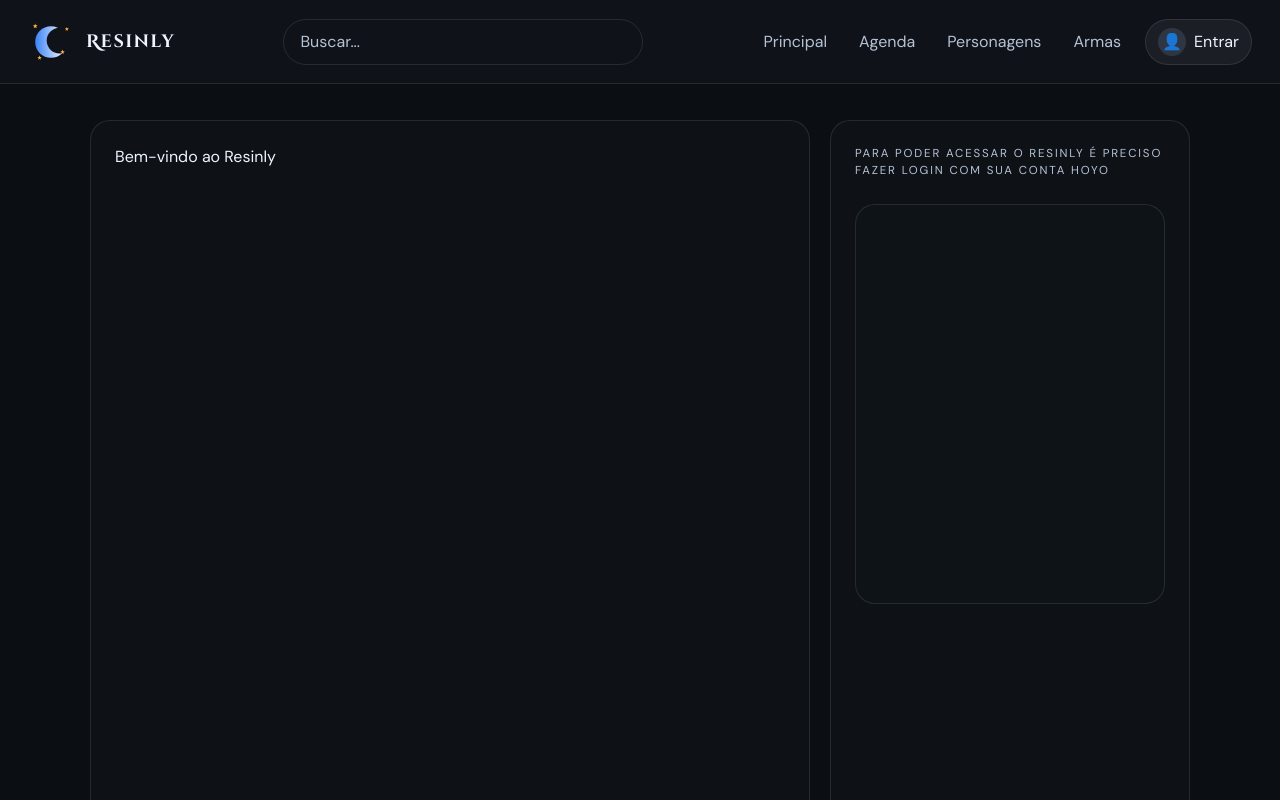
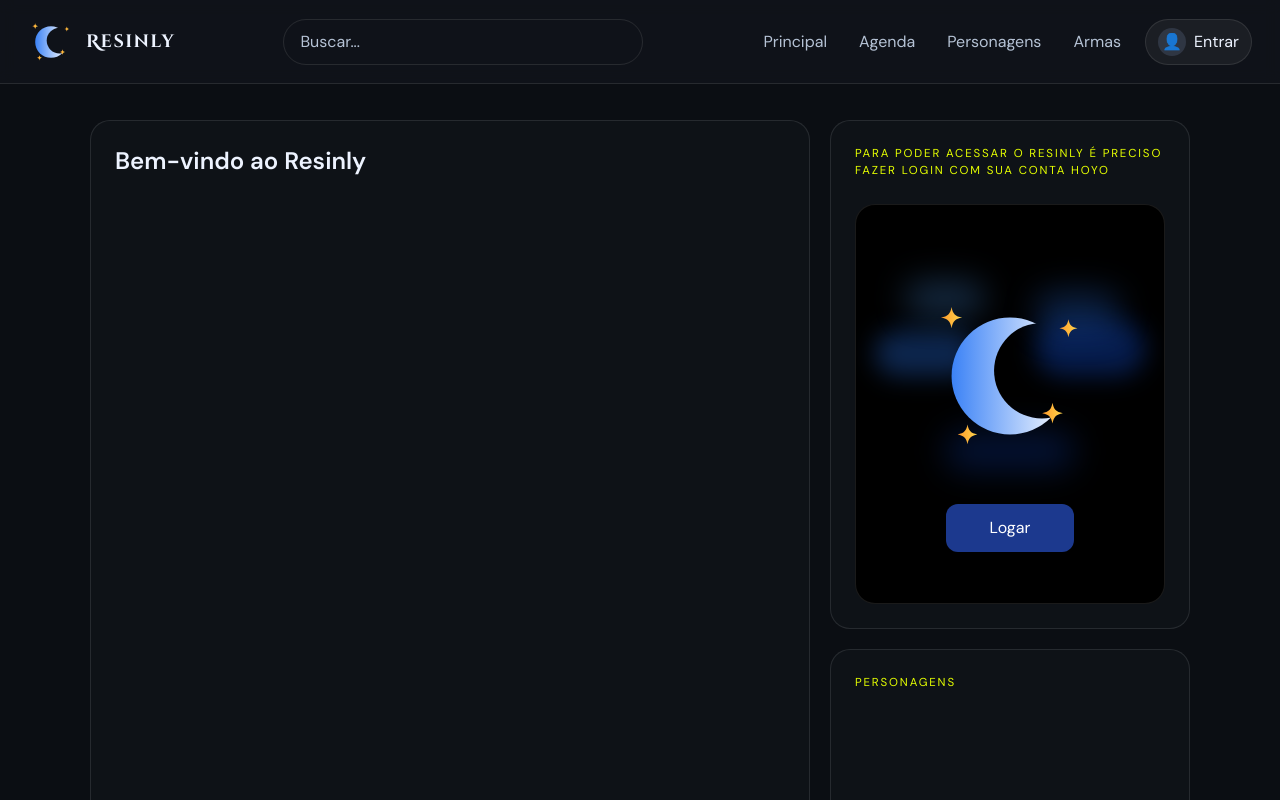
Before and after one commit to Marlon-DH/Resinly, a React (Vite) app in the folder frontend/: page / in a window 1280 px wide. Shown: the top 800 px of the page. Built offline with nearby package versions, Linux system fonts and the light colour scheme; no server answers.

Commit message:
feat: adicionar logo e animações de login na página inicial

```diff
--- a/frontend/src/components/Logo.tsx
+++ b/frontend/src/components/Logo.tsx
@@ -14,30 +14,41 @@ export default function Logo({ size = 64 }: { size?: number }) {
           <stop offset="0%" stopColor="#3b82f6" />
           <stop offset="100%" stopColor="#ffffff" />
         </linearGradient>
+
         <linearGradient id="starGrad" x1="0" x2="1">
           <stop offset="0%" stopColor="#ff9a2a" />
           <stop offset="100%" stopColor="#ffd54d" />
         </linearGradient>
-      </defs>
 
-      <rect width="64" height="64" rx="12" fill="transparent" />
-
-      <defs>
+        {/* Máscara da lua */}
         <mask id="crescentMask">
           <rect width="64" height="64" fill="white" />
-          {/* círculo que vai "cortar" parte da lua */}
-          <circle cx="40" cy="26" r="18" fill="black" />
+
+          <circle
+            cx="40"
+            cy="26"
+            r="18"
+            fill="black"
+          />
         </mask>
 
-        {/* Forma de estrela (unitária) usada por <use/> e escalada */}
-        <polygon
-          id="starShape"
-          points="0,-1 0.2351,-0.3236 0.9511,-0.3090 0.3804,0.1236 0.5878,0.8090 0,0.4 -0.5878,0.8090 -0.3804,0.1236 -0.9511,-0.3090 -0.2351,-0.3236"
-        />
+        {/* Brilho em formato de estrela */}
+        <g id="sparkle">
+          <path
+            d="
+              M 0 -1
+              C 0.12 -0.35 0.35 -0.12 1 0
+              C 0.35 0.12 0.12 0.35 0 1
+              C -0.12 0.35 -0.35 0.12 -1 0
+              C -0.35 -0.12 -0.12 -0.35 0 -1
+              Z
+            "
+          />
+        </g>
       </defs>
 
       <g transform="translate(4,4)">
-        {/* Lua minguante: desenhada como círculo com máscara para formar crescente */}
+        {/* LUA MINGUANTE */}
         <circle
           cx="28"
           cy="28"
@@ -46,12 +57,31 @@ export default function Logo({ size = 64 }: { size?: number }) {
           mask="url(#crescentMask)"
         />
 
-        {/* Estrelas maiores em volta (usar shape unit e escalar) */}
+        {/* ESTRELAS / BRILHOS */}
         <g fill="url(#starGrad)">
-          <use href="#starShape" transform="translate(6,6) scale(3.6)" />
-          <use href="#starShape" transform="translate(50,10) scale(3.0)" />
-          <use href="#starShape" transform="translate(12,50) scale(3.2)" />
-          <use href="#starShape" transform="translate(44,42) scale(3.4)" />
+          {/* Brilho 1 */}
+          <use
+            href="#sparkle"
+            transform="translate(6,6) scale(4)"
+          />
+
+          {/* Brilho 2 */}
+          <use
+            href="#sparkle"
+            transform="translate(50,10) scale(3.4)"
+          />
+
+          {/* Brilho 3 */}
+          <use
+            href="#sparkle"
+            transform="translate(12,50) scale(3.7)"
+          />
+
+          {/* Brilho 4 */}
+          <use
+            href="#sparkle"
+            transform="translate(44,42) scale(3.9)"
+          />
         </g>
       </g>
     </svg>
--- a/frontend/src/pages/Home.tsx
+++ b/frontend/src/pages/Home.tsx
@@ -1,6 +1,6 @@
-
 import { useEffect, useState } from "react";
 import NavBar from "../components/NavBar";
+import Logo from "../components/Logo";
 
 type Page = "home" | "agenda" | "characters" | "weapons";
 
@@ -25,14 +25,19 @@ export default function Home({
 }) {
   const [personagemAtual, setPersonagemAtual] = useState(0);
   const [armaAtual, setArmaAtual] = useState(0);
+  const [loginAtivo, setLoginAtivo] = useState(false);
 
   useEffect(() => {
     const intervaloPersonagens = setInterval(() => {
-      setPersonagemAtual((atual) => (atual + 1) % personagens.length);
+      setPersonagemAtual(
+        (atual) => (atual + 1) % personagens.length,
+      );
     }, 3000);
 
     const intervaloArmas = setInterval(() => {
-      setArmaAtual((atual) => (atual + 1) % armas.length);
+      setArmaAtual(
+        (atual) => (atual + 1) % armas.length,
+      );
     }, 3000);
 
     return () => {
@@ -50,7 +55,9 @@ export default function Home({
 
           {/* CARD PRINCIPAL */}
           <article className="min-h-[420px] rounded-[20px] border border-white/10 bg-[#10141a]/80 p-6">
-            <h1>Bem-vindo ao Resinly</h1>
+            <h1 className="text-2xl font-semibold">
+              Bem-vindo ao Resinly
+            </h1>
           </article>
 
           <div className="grid gap-5">
@@ -58,27 +65,299 @@ export default function Home({
             {/* LOGIN */}
             <article className="min-h-[400px] rounded-[20px] border border-white/10 bg-[#10141a]/80 p-6">
 
-              <p className="mb-6 text-[0.72rem] uppercase tracking-[0.16em] text-[#b5c2d5]">
+              <p className="mb-6 text-[0.72rem] uppercase tracking-[0.16em] text-[#e5ff00]">
                 Para poder acessar o Resinly é preciso fazer login com sua conta Hoyo
               </p>
 
-              <div className="min-h-[400px] rounded-[20px] border border-white/10 bg-[#10141a]/80 p-6">
+              {/* CAIXA PRETA */}
+              <div className="relative flex min-h-[400px] items-center justify-center overflow-hidden rounded-[20px] border border-white/10 bg-black">
+
+                <div className="relative flex flex-col items-center">
+
+                  {/* ÁREA DA LUA */}
+                  <div className="relative h-[240px] w-[280px]">
+
+                    {/* BRILHO ATRÁS DA LUA */}
+                    <div
+                      className={`
+                        absolute
+                        left-1/2
+                        top-1/2
+                        h-[210px]
+                        w-[210px]
+                        -translate-x-1/2
+                        -translate-y-1/2
+                        rounded-full
+                        bg-blue-400/30
+                        blur-3xl
+                        transition-all
+                        duration-700
+                        ${
+                          loginAtivo
+                            ? "scale-125 opacity-100"
+                            : "scale-75 opacity-0"
+                        }
+                      `}
+                    />
+
+                    {/* NUVEM 1 */}
+                    <div
+                      className="
+                        absolute
+                        left-[5px]
+                        top-[75px]
+                        h-[45px]
+                        w-[100px]
+                        rounded-full
+                        bg-blue-500/30
+                        blur-md
+                      "
+                    />
+
+                    {/* NUVEM 2 */}
+                    <div
+                      className="
+                        absolute
+                        right-[5px]
+                        top-[65px]
+                        h-[55px]
+                        w-[110px]
+                        rounded-full
+                        bg-blue-600/30
+                        blur-md
+                      "
+                    />
+
+                    {/* NUVEM 3 */}
+                    <div
+                      className="
+                        absolute
+                        left-[35px]
+                        top-[25px]
+                        h-[35px]
+                        w-[80px]
+                        rounded-full
+                        bg-blue-400/25
+                        blur-lg
+                      "
+                    />
+
+                    {/* NUVEM 4 */}
+                    <div
+                      className="
+                        absolute
+                        right-[30px]
+                        top-[35px]
+                        h-[40px]
+                        w-[85px]
+                        rounded-full
+                        bg-blue-500/25
+                        blur-lg
+                      "
+                    />
+
+                    {/* NUVEM 5 */}
+                    <div
+                      className="
+                        absolute
+                        bottom-[25px]
+                        left-1/2
+                        h-[40px]
+                        w-[130px]
+                        -translate-x-1/2
+                        rounded-full
+                        bg-blue-600/20
+                        blur-lg
+                      "
+                    />
+
+                    {/* ESTRELA 1 */}
+                    <div
+                      className={`
+                        absolute
+                        left-[25px]
+                        top-[20px]
+                        text-[22px]
+                        leading-none
+                        text-white
+                        transition-all
+                        duration-700
+                        ${
+                          loginAtivo
+                            ? "scale-100 rotate-0 opacity-100"
+                            : "scale-0 rotate-90 opacity-0"
+                        }
+                      `}
+                    >
+                      ✦
                     </div>
 
-              <div className="flex min-h-[300px] items-center justify-center">
+                    {/* ESTRELA 2 */}
+                    <div
+                      className={`
+                        absolute
+                        right-[20px]
+                        top-[25px]
+                        text-[28px]
+                        leading-none
+                        text-blue-100
+                        transition-all
+                        delay-100
+                        duration-700
+                        ${
+                          loginAtivo
+                            ? "scale-100 rotate-0 opacity-100"
+                            : "scale-0 rotate-90 opacity-0"
+                        }
+                      `}
+                    >
+                      ✦
+                    </div>
+
+                    {/* ESTRELA 3 */}
+                    <div
+                      className={`
+                        absolute
+                        left-[15px]
+                        top-[135px]
+                        text-[18px]
+                        leading-none
+                        text-blue-200
+                        transition-all
+                        delay-150
+                        duration-700
+                        ${
+                          loginAtivo
+                            ? "scale-100 rotate-0 opacity-100"
+                            : "scale-0 rotate-90 opacity-0"
+                        }
+                      `}
+                    >
+                      ✦
+                    </div>
+
+                    {/* ESTRELA 4 */}
+                    <div
+                      className={`
+                        absolute
+                        right-[10px]
+                        top-[145px]
+                        text-[24px]
+                        leading-none
+                        text-white
+                        transition-all
+                        delay-200
+                        duration-700
+                        ${
+                          loginAtivo
+                            ? "scale-100 rotate-0 opacity-100"
+                            : "scale-0 rotate-90 opacity-0"
+                        }
+                      `}
+                    >
+                      ✦
+                    </div>
+
+                    {/* ESTRELA 5 */}
+                    <div
+                      className={`
+                        absolute
+                        bottom-[20px]
+                        left-[40px]
+                        text-[17px]
+                        leading-none
+                        text-blue-200
+                        transition-all
+                        delay-300
+                        duration-700
+                        ${
+                          loginAtivo
+                            ? "scale-100 rotate-0 opacity-100"
+                            : "scale-0 rotate-90 opacity-0"
+                        }
+                      `}
+                    >
+                      ✦
+                    </div>
+
+                    {/* ESTRELA 6 */}
+                    <div
+                      className={`
+                        absolute
+                        bottom-[25px]
+                        right-[45px]
+                        text-[27px]
+                        leading-none
+                        text-white
+                        transition-all
+                        delay-200
+                        duration-700
+                        ${
+                          loginAtivo
+                            ? "scale-100 rotate-0 opacity-100"
+                            : "scale-0 rotate-90 opacity-0"
+                        }
+                      `}
+                    >
+                      ✦
+                    </div>
+
+                    {/* LUA / LOGO */}
+                    <div
+                      className={`
+                        absolute
+                        left-1/2
+                        top-1/2
+                        z-10
+                        -translate-x-1/2
+                        -translate-y-1/2
+                        transition-all
+                        duration-700
+                        ${
+                          loginAtivo
+                            ? "scale-110 drop-shadow-[0_0_30px_rgba(180,220,255,0.9)]"
+                            : "scale-100"
+                        }
+                      `}
+                    >
+                      <Logo size={170} />
+                    </div>
+
+                  </div>
+
+                  {/* BOTÃO DE LOGIN */}
                   <button
-                  className="mt-90 h-12 w-32 rounded-[12px] bg-blue-900 font-semibold transition hover:bg-blue-800"
+                    type="button"
+                    onClick={() => setLoginAtivo((ativo) => !ativo)}
+                    className="
+                      relative
+                      z-20
+                      mt-2
+                      h-12
+                      w-32
+                      rounded-[12px]
+                      bg-blue-900
+                      font-semibold
+                      text-white
+                      shadow-lg
+                      transition-all
+                      duration-300
+                      hover:scale-105
+                      hover:bg-blue-800
+                      active:scale-95
+                    "
                   >
                     Logar
                   </button>
+
                 </div>
-
+              </div>
             </article>
 
             {/* PERSONAGENS */}
             <article className="min-h-[400px] rounded-[20px] border border-white/10 bg-[#10141a]/80 p-6">
 
-              <p className="mb-3 text-[0.72rem] uppercase tracking-[0.16em] text-[#b5c2d5]">
+              <p className="mb-3 text-[0.72rem] uppercase tracking-[0.16em] text-[#e5ff00]">
                 Personagens
               </p>
 
@@ -88,23 +367,22 @@ export default function Home({
                   key={personagemAtual}
                   className="text-center transition-opacity duration-500"
                 >
-                  <h2 className="text-2xl font-semibold">
+                  <h2 className="text-2xl font-semibold text-[#e5ff00]">
                     {personagens[personagemAtual]}
                   </h2>
 
-                  <p className="mt-2 text-sm text-[#b5c2d5]">
+                  <p className="mt-2 text-sm text-[#e5ff00]">
                     Ficha em revisão
                   </p>
                 </div>
 
               </div>
-
             </article>
 
             {/* ARMAS */}
             <article className="min-h-[400px] rounded-[20px] border border-white/10 bg-[#10141a]/80 p-6">
 
-              <p className="mb-3 text-[0.72rem] uppercase tracking-[0.16em] text-[#b5c2d5]">
+              <p className="mb-3 text-[0.72rem] uppercase tracking-[0.16em] text-[#e5ff00]">
                 Armas
               </p>
 
@@ -114,17 +392,16 @@ export default function Home({
                   key={armaAtual}
                   className="text-center transition-opacity duration-500"
                 >
-                  <h2 className="text-2xl font-semibold">
+                  <h2 className="text-2xl font-semibold text-[#e5ff00]">
                     {armas[armaAtual]}
                   </h2>
 
-                  <p className="mt-2 text-sm text-[#b5c2d5]">
+                  <p className="mt-2 text-sm text-[#e5ff00]">
                     Ficha em revisão
                   </p>
                 </div>
 
               </div>
-
             </article>
 
           </div>
```
Lines whose indentation alone changed are shown as unchanged.
